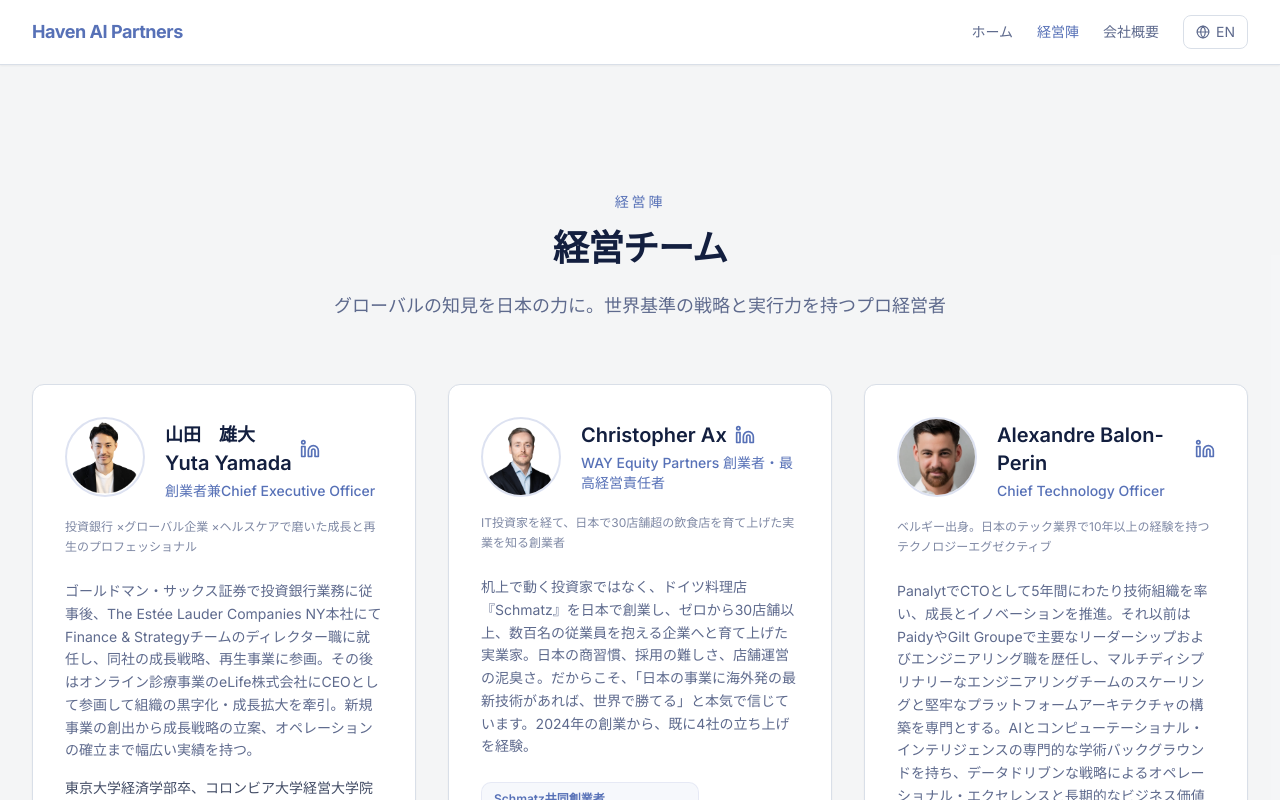
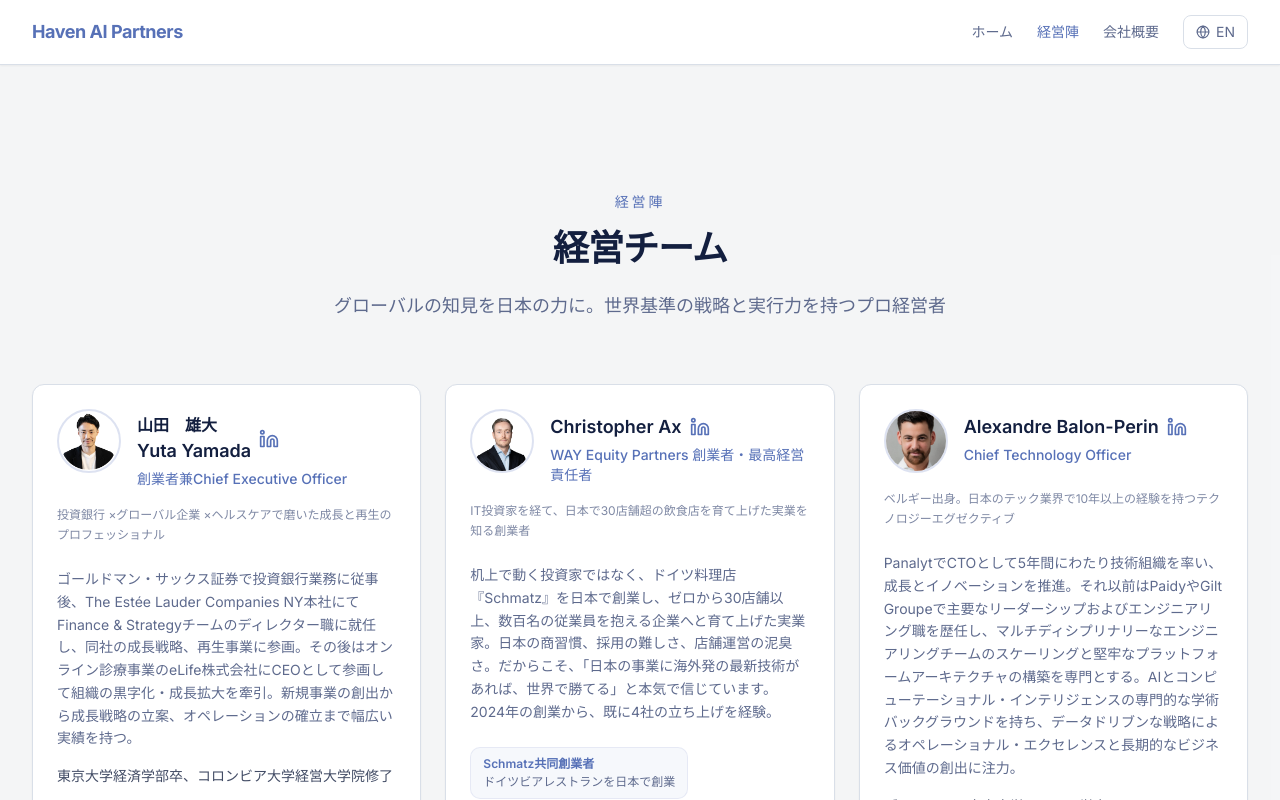
Before and after one commit to Haven-AI-Partners/corporate-website, a Next.js app: page /leadership in a window 1280 px wide. Shown: the top 800 px of the page. Built offline with nearby package versions, Linux system fonts and the light colour scheme.

Commit message:
Make leadership cards more compact for 3-column layout on md+ screens

```diff
--- a/components/sections/leadership.tsx
+++ b/components/sections/leadership.tsx
@@ -23,31 +23,31 @@
           </p>
         </div>
 
-        <div className="mt-16 grid gap-8 md:grid-cols-2 lg:grid-cols-3">
+        <div className="mt-16 grid gap-6 md:grid-cols-3">
           {t.members.map((member) => (
             <div
               key={member.name}
-              className="rounded-xl border border-border bg-card p-8 shadow-sm"
+              className="rounded-xl border border-border bg-card p-6 shadow-sm"
             >
-              <div className="flex items-start gap-5 mb-4">
-                <div className="relative h-20 w-20 flex-shrink-0 overflow-hidden rounded-full border-2 border-primary/20">
+              <div className="flex items-start gap-4 mb-4">
+                <div className="relative h-16 w-16 flex-shrink-0 overflow-hidden rounded-full border-2 border-primary/20">
                   <Image
                     src={member.image}
                     alt={member.name}
                     fill
                     className="object-cover"
-                    sizes="80px"
+                    sizes="64px"
                   />
                 </div>
                 <div className="flex-1 pt-1">
                   <div className="flex items-center gap-2">
                     <div>
                       {"nameJa" in member && member.nameJa && (
-                        <p className="text-lg font-semibold text-foreground">
+                        <p className="text-base font-semibold text-foreground">
                           {member.nameJa}
                         </p>
                       )}
-                      <h3 className="text-xl font-semibold text-foreground">
+                      <h3 className="text-lg font-semibold text-foreground">
                         {member.name}
                       </h3>
                     </div>
```
